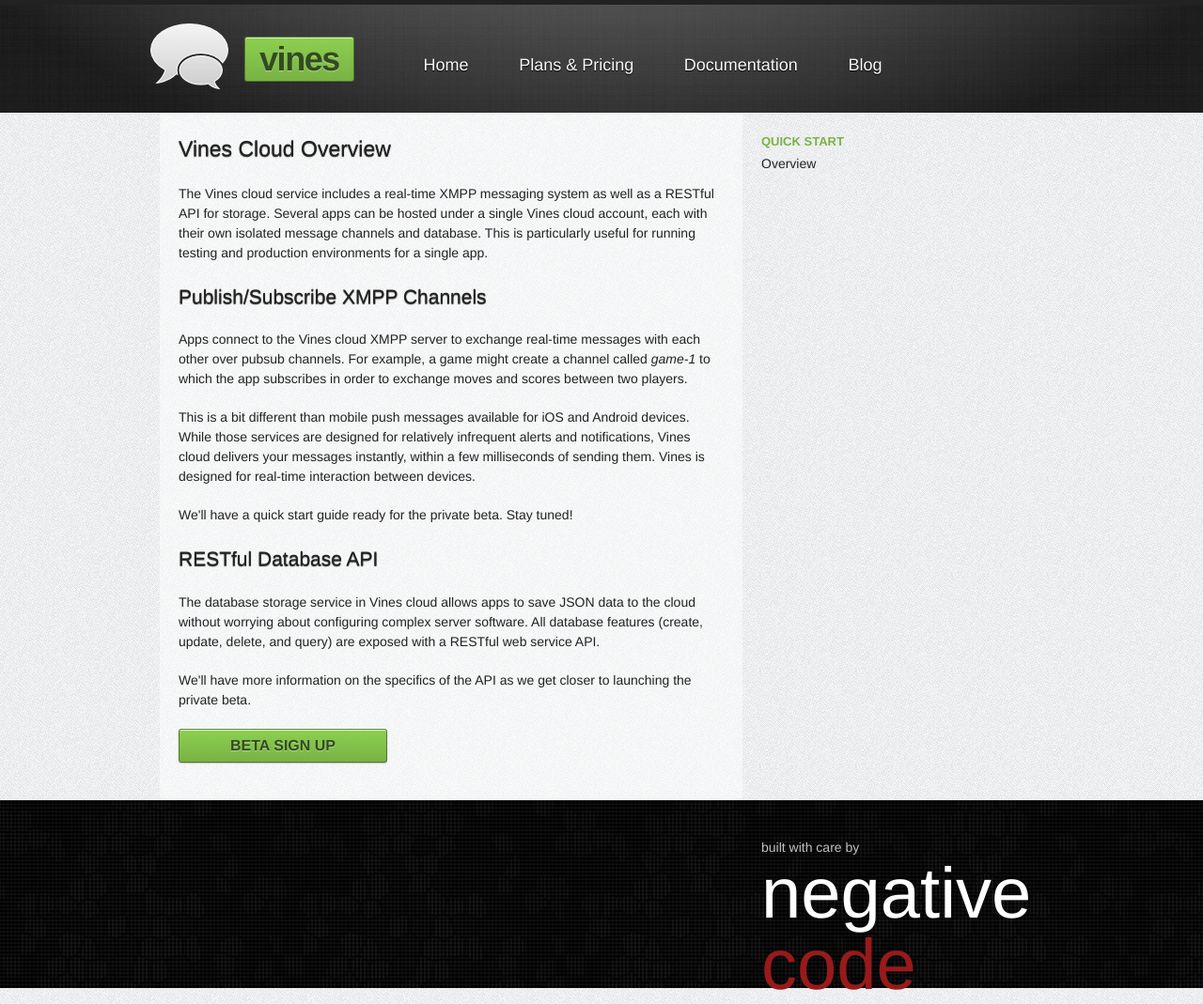
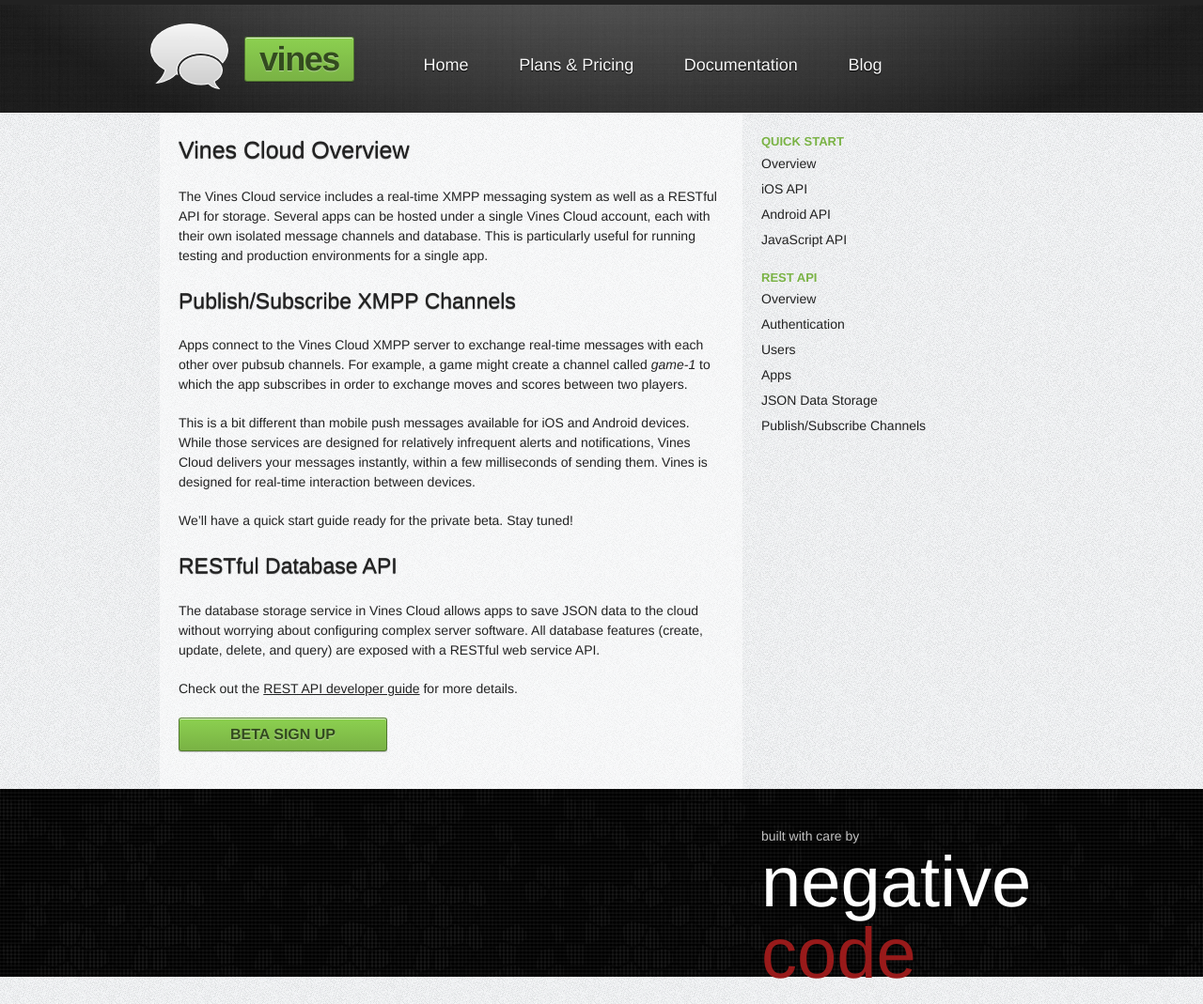
Before and after one commit to negativecode/getvines.com, a Jekyll site: the page built from docs/index.md, in a window 1280 px wide. Shown: the whole page at 94% size. Built offline with Jekyll 4.4.1, drawn with Linux system fonts in a browser that asks for light colours.

Commit message:
Add REST API docs.

```diff
--- a/_config.yml
+++ b/_config.yml
@@ -1 +1,2 @@
 permalink: pretty
+pygments: true
--- a/_layouts/docs.html
+++ b/_layouts/docs.html
@@ -16,6 +16,36 @@
       <h2>Quick Start</h2>
       <ul class="nav-links">
         <li><a href="/docs/">Overview</a></li>
+        <li>
+          <a href="/docs/ios">iOS API</a>
+        </li>
+        <li>
+          <a href="/docs/android">Android API</a>
+        </li>
+        <li>
+          <a href="/docs/js">JavaScript API</a>
+        </li>
+      </ul>
+      <h2><a href="/docs/rest">REST API</a></h2>
+      <ul class="nav-links">
+        <li>
+          <a href="/docs/rest/">Overview</a>
+        </li>
+        <li>
+          <a href="/docs/rest/#authentication">Authentication</a>
+        </li>
+        <li>
+          <a href="/docs/rest/#users">Users</a>
+        </li>
+        <li>
+          <a href="/docs/rest/#apps">Apps</a>
+        </li>
+        <li>
+          <a href="/docs/rest/#json_data_storage">JSON Data Storage</a>
+        </li>
+        <li>
+          <a href="/docs/rest/#publishsubscribe_channels">Publish/Subscribe Channels</a>
+        </li>
       </ul>
     </nav>
     <div class="clear"></div>
--- a/docs.html
+++ /dev/null
@@ -1,46 +0,0 @@
----
-layout: docs
-title: Vines cloud - Overview
----
-<h2>Vines Cloud Overview</h2>
-<p>
-  The Vines cloud service includes a real-time XMPP messaging system as well as
-  a RESTful API for storage.  Several apps can be hosted under a single Vines cloud
-  account, each with their own isolated message channels and database. This is
-  particularly useful for running testing and production environments for a
-  single app.
-</p>
-
-<h3>Publish/Subscribe XMPP Channels</h3>
-<p>
-  Apps connect to the Vines cloud XMPP server to exchange real-time messages
-  with each other over pubsub channels.  For example, a game might create
-  a channel called <em>game-1</em> to which the app subscribes in order to
-  exchange moves and scores between two players.
-</p>
-<p>
-  This is a bit different than mobile push messages available for iOS and Android
-  devices.  While those services are designed for relatively infrequent alerts and
-  notifications, Vines cloud delivers your messages instantly, within a few
-  milliseconds of sending them.  Vines is designed for real-time interaction
-  between devices.
-</p>
-<p>
-  We'll have a quick start guide ready for the private beta. Stay tuned!
-</p>
-
-<h3>RESTful Database API</h3>
-<p>
-  The database storage service in Vines cloud allows apps to save JSON data
-  to the cloud without worrying about configuring complex server software. All
-  database features (create, update, delete, and query) are exposed with a
-  RESTful web service API.
-</p>
-<p>
-  We'll have more information on the specifics of the API as we get closer to
-  launching the private beta.
-</p>
-
-<p>
-  <a id="register" href="http://secure.getvines.com/beta">Beta sign up</a>
-</p>
--- /dev/null
+++ b/docs/index.md
@@ -0,0 +1,25 @@
+---
+layout: docs
+title: Vines Cloud - Overview
+---
+# Vines Cloud Overview
+
+The Vines Cloud service includes a real-time XMPP messaging system as well as a RESTful API for storage. Several apps can be hosted under a single Vines Cloud account, each with their own isolated message channels and database. This is particularly useful for running testing and production environments for a single app.
+
+## Publish/Subscribe XMPP Channels
+
+Apps connect to the Vines Cloud XMPP server to exchange real-time messages with each other over pubsub channels.  For example, a game might create a channel called <em>game-1</em> to which the app subscribes in order to exchange moves and scores between two players.
+
+This is a bit different than mobile push messages available for iOS and Android devices.  While those services are designed for relatively infrequent alerts and notifications, Vines Cloud delivers your messages instantly, within a few milliseconds of sending them.  Vines is designed for real-time interaction between devices.
+
+We'll have a quick start guide ready for the private beta. Stay tuned!
+
+## RESTful Database API
+
+The database storage service in Vines Cloud allows apps to save JSON data to the cloud without worrying about configuring complex server software. All database features (create, update, delete, and query) are exposed with a RESTful web service API.
+
+Check out the [REST API developer guide](/docs/rest) for more details.
+
+<p>
+  <a id="register" href="https://secure.getvines.com/beta">Beta sign up</a>
+</p>
--- a/stylesheets/style.css
+++ b/stylesheets/style.css
@@ -255,3 +255,49 @@ nav#sidebar h2 {
   text-shadow: 0 1px 1px rgba(255, 255, 255, 0.25);
   text-transform: uppercase;
 }
+nav#sidebar h2 a {
+  color: inherit;
+  text-decoration: none;
+}
+nav#sidebar h2 a:hover {
+  text-decoration: underline;
+}
+code {
+  background: #444;
+  border-bottom: 1px solid #fff;
+  color: #f8f8f8;
+  display: block;
+  font-family: Menlo, monospace;
+  font-size: 11px;
+  overflow-x: auto;
+  padding: 10px;
+  white-space: pre;
+}
+a.button {
+  height: 26px;
+  display: inline-block;
+  line-height: 1.5;
+  text-decoration: none;
+  background: #8dd2f7;
+  background: -moz-linear-gradient(#8dd2f7, #58b8f4);
+  background: -ms-linear-gradient(#8dd2f7, #58b8f4);
+  background: -o-linear-gradient(#8dd2f7, #58b8f4);
+  background: -webkit-linear-gradient(#8dd2f7, #58b8f4);
+  border: 1px solid #448ccd;
+  border-top: 1px solid #5da8db;
+  color: #0d4078;
+  border-radius: 3px;
+  box-shadow: 0 1px 1px #fff, inset 0 1px 1px rgba(255, 255, 255, 0.5);
+  cursor: pointer;
+  font-family: "ff-cocon-web-pro", Helvetica, sans-serif;
+  font-size: 16px;
+  font-weight: bold;
+  padding: 5px 20px;
+  margin-bottom: 10px;
+  text-shadow: 0 1px 1px rgba(255, 255, 255, 0.4);
+  text-transform: uppercase;
+}
+a.button:active {
+  box-shadow: inset 0 1px 2px rgba(0, 0, 0, 0.8);
+  text-shadow: 0 1px 1px rgba(255, 255, 255, 0.8);
+}
```
Also changed, not shown: docs/android.md (added, +9 -0 lines), docs/ios.md (added, +11 -0 lines), docs/js.md (added, +11 -0 lines), docs/rest.md (added, +353 -0 lines).
